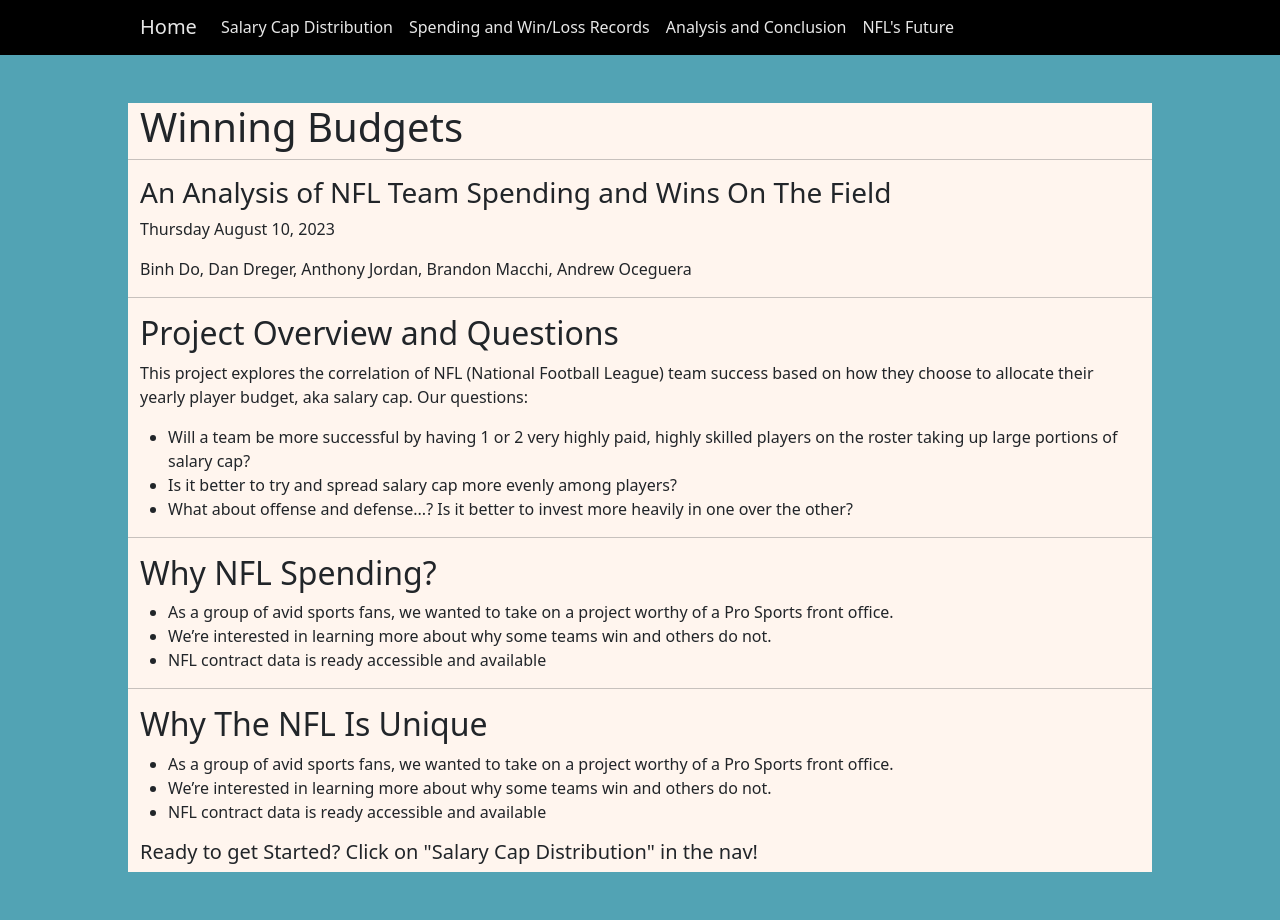
After one commit to DanDreger/NBA_Winners, a Flask app: template templates/index.html in a window 1280 px wide. The commit adds this page. Shown: the part 334-1254 px from the top of the page. Run offline with Flask 3, Linux system fonts and the light colour scheme; the template is opened without the code that fills it, so the values that code supplies are empty; some libraries are stand-ins or nearby versions.

Commit message:
app/home update

```diff
--- a/app.py
+++ b/app.py
@@ -69,7 +69,7 @@
 @app.route("/")
 def home():
     return (
-        render_template('future.html')
+        render_template('home.html')
     )
 
 @app.route("/data/<team1>/<team2>")
--- /dev/null
+++ b/templates/index.html
@@ -0,0 +1,100 @@
+<!DOCTYPE html>
+<html lang="en">
+
+<head>
+  <meta charset="UTF-8">
+  <meta name="viewport" content="width=device-width, initial-scale=1.0">
+  <meta http-equiv="X-UA-Compatible" content="ie=edge">
+
+  <!-- d3 -->
+  <script src="https://d3js.org/d3.v7.min.js"></script>
+
+  <script src="https://cdn.plot.ly/plotly-latest.min.js"></script>
+
+  <!-- Leaflet CSS -->
+  <link rel="stylesheet" href="https://unpkg.com/leaflet@1.9.4/dist/leaflet.css"
+  integrity="sha256-p4NxAoJBhIIN+hmNHrzRCf9tD/miZyoHS5obTRR9BMY="
+  crossorigin=""/>
+
+  <!-- Leaflet JavaScript code -->
+  <script src="https://unpkg.com/leaflet@1.9.4/dist/leaflet.js"
+  integrity="sha256-20nQCchB9co0qIjJZRGuk2/Z9VM+kNiyxNV1lvTlZBo="
+  crossorigin=""></script>
+
+  <!-- Bootstrap -->
+  <link href="https://cdn.jsdelivr.net/npm/bootstrap@5.3.1/dist/css/bootstrap.min.css" rel="stylesheet" integrity="sha384-4bw+/aepP/YC94hEpVNVgiZdgIC5+VKNBQNGCHeKRQN+PtmoHDEXuppvnDJzQIu9" crossorigin="anonymous">
+
+  <!-- Local CSS -->
+  <link rel="stylesheet" href="{{url_for('static', filename='css/style.css')}}">
+  <title>Sports Project</title>
+</head>
+
+
+<body>
+  <div class="row" style="background-color: rgb(0, 0, 0);">
+    <div class="container">
+      <div class="column" style = "text-align: center; color: rgb(231, 231, 231);">
+        <h1>Winning Budgets</h1>
+        <h5>An Analysis of NFL Team Spending and Wins On The Field</h5>
+        <p>Binh Do, Dan Dreger, Anthony Jordan, Brandon Macchi, Andrew Oceguera</p>
+      </div>
+    </div>
+    <div class="column image col-lg-12" style=""></div>
+  </div>
+  <nav class="navbar navbar-expand-lg navbar-custom">
+    <div class="container-fluid" style="margin:0rem 8rem;">
+      <a class="navbar-brand" href="{{ url_for('home') }}">Home</a>
+      <button class="navbar-toggler" type="button" data-bs-toggle="collapse" data-bs-target="#navbarNavAltMarkup" aria-controls="navbarNavAltMarkup" aria-expanded="false" aria-label="Toggle navigation">
+        <span class="navbar-toggler-icon"></span>
+      </button>
+      <div class="collapse navbar-collapse" id="navbarNavAltMarkup">
+        <div class="navbar-nav">
+          <a class="nav-link" href="{{ url_for('salaries') }}">Salary Cap Distribution</a>
+          <a class="nav-link" href="{{ url_for('spending_success') }}">Spending and Win/Loss Records</a>
+          <a class="nav-link" href="{{ url_for('analysis') }}">Analysis and Conclusion</a>
+          <a class="nav-link" href="{{ url_for('future') }}">NFL's Future</a>
+        </div>
+      </div>
+    </div>
+  </nav>
+  <div>
+  <!-- <div class="container"> </> -->
+  <div class="main row" style="text-align: left; background-color: seashell;">
+    <h1>Winning Budgets</h1>
+    <hr>
+    <h3>An Analysis of NFL Team Spending and Wins On The Field</h3>
+    <p>Thursday August 10, 2023</p>
+    <p>Binh Do, Dan Dreger, Anthony Jordan, Brandon Macchi, Andrew Oceguera</p>
+    <hr>
+    <H2>Project Overview and Questions</H2>
+    <p>This project explores the correlation of NFL (National Football League) team success based on how they choose to allocate their yearly player budget, aka salary cap. Our questions:</p>
+    <ul class="home">
+      <li>Will a team be more successful by having 1 or 2 very highly paid, highly skilled players on the roster taking up large portions of salary cap?</li>
+      <li>Is it better to try and spread salary cap more evenly among players?</li>
+      <li>What about offense and defense...? Is it better to invest more heavily in one over the other?</li>
+    </ul>
+    <hr>
+    <H2>Why NFL Spending?</H2>
+    <ul class="home">
+      <li>As a group of avid sports fans, we wanted to take on a project worthy of a Pro Sports front office. </li>
+      <li>We’re interested in learning more about why some teams win and others do not. </li>
+      <li>NFL contract data is ready accessible and available  </li>
+    </ul>
+    <hr>
+    <h2>Why The NFL Is Unique</h2>
+    <ul class="home">
+      <li>As a group of avid sports fans, we wanted to take on a project worthy of a Pro Sports front office. </li>
+      <li>We’re interested in learning more about why some teams win and others do not. </li>
+      <li>NFL contract data is ready accessible and available  </li>
+    </ul>
+    <h5>Ready to get Started? Click on "Salary Cap Distribution" in the nav!</h5>
+
+
+  </div>
+
+
+  <script src="https://cdn.jsdelivr.net/npm/@popperjs/core@2.11.8/dist/umd/popper.min.js" integrity="sha384-I7E8VVD/ismYTF4hNIPjVp/Zjvgyol6VFvRkX/vR+Vc4jQkC+hVqc2pM8ODewa9r" crossorigin="anonymous"></script>
+  <script src="https://cdn.jsdelivr.net/npm/bootstrap@5.3.1/dist/js/bootstrap.bundle.min.js" integrity="sha384-HwwvtgBNo3bZJJLYd8oVXjrBZt8cqVSpeBNS5n7C8IVInixGAoxmnlMuBnhbgrkm" crossorigin="anonymous"></script>
+</body>
+
+</html>
```
Also changed, not shown: templates/analysis.html (added, +163 -0 lines), templates/home.html (renamed from static/HTML/future.html, +28 -31 lines), css/style.css (renamed from static/css/style.css), js/app.js (renamed from static/js/app.js), 1 other file.
